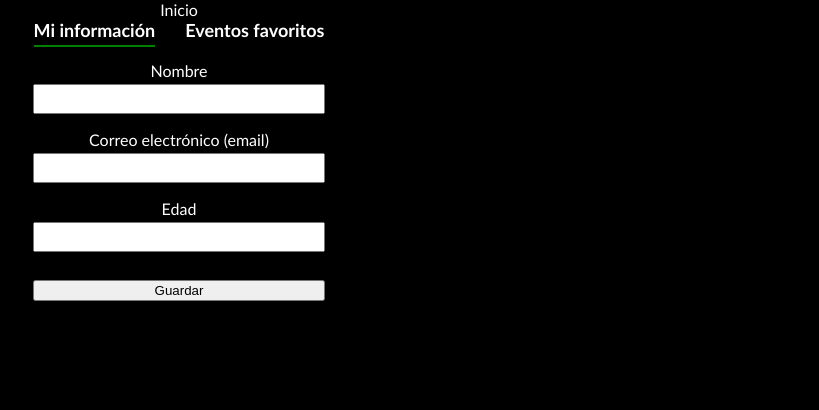
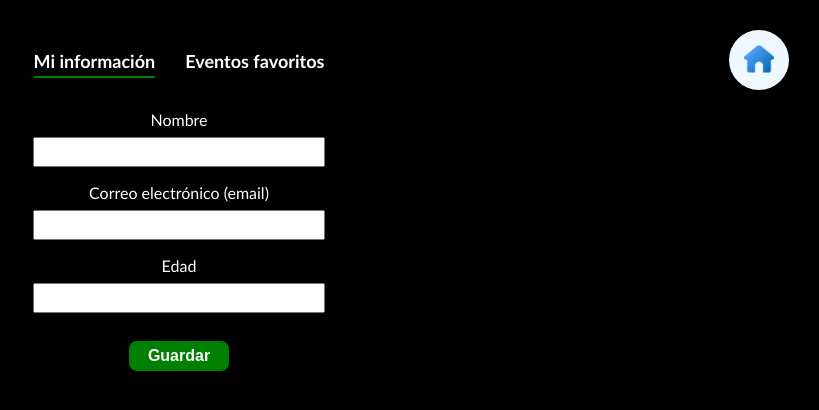
Before and after one commit to ErickRabocse/ticket_master_erick, a React (Vite) app: page /profile/my-info in a window 1280 px wide. Shown: the top 410 px of the page, without its empty margins (461-1280 px from the left). Built offline with nearby package versions, Linux system fonts and the light colour scheme.

Commit message:
styles added to Events, Details, Home and Profile components with a home button

```diff
--- a/src/components/Events/components/EventItem/EventItem.module.css
+++ b/src/components/Events/components/EventItem/EventItem.module.css
@@ -2,7 +2,6 @@
     display: flex;
     margin: 24px 0;
     width: 90%;
-    padding: 10px;
     /* background-color: pink; */
 }
 .eventInfoContainer{
@@ -11,15 +10,12 @@
     width: 90%;
     align-items: start;
     margin-left: 20px;
-    margin-right: 20px;
-    padding-right: 20px;
-
 }
 .eventName{
     margin: 0 0 10px;
 }
 .eventInfo{
-    text-align: left;
+    text-align: justify;
     margin: 0;
     overflow: hidden;
     text-overflow: ellipsis;
--- a/src/components/Events/index.jsx
+++ b/src/components/Events/index.jsx
@@ -4,7 +4,7 @@ import { memo } from 'react'
 
 import EventItem from './components/EventItem'
 
-const Events = ({ searchTerm, events, bgColor }) => {
+const Events = ({ searchTerm, events }) => {
   const navigate = useNavigate()
   const handleEventItemClick = (id) => {
     navigate(`/details/${id}`)
@@ -31,8 +31,7 @@ const Events = ({ searchTerm, events, bgColor }) => {
     )
   }
   return (
-    <div className={`${bgColor ? 'events-container-light' : 'events-container-dark'} mainContainer`}>
-      Events list
+    <div className='mainContainer'>
       {renderEvents()}
     </div>
   )
--- a/src/components/Navbar/Navbar.module.css
+++ b/src/components/Navbar/Navbar.module.css
@@ -17,7 +17,7 @@
 }
 
 .myProfile{
-    margin-left: 24px;
+    margin: 0 20px;
     color: white;
     text-decoration: none;
 }
--- a/src/views/Details/Details.module.css
+++ b/src/views/Details/Details.module.css
@@ -1,4 +1,5 @@
 .mainInfoContainer{
+    position: relative;
     display: flex;
     align-items: flex-start;
     flex-direction: column;
@@ -96,3 +97,24 @@
     text-decoration: none;
     font-size: 15px;
 }
+
+/* HOME BUTTON */
+
+.homeBtnContainer{
+    position: absolute;
+    right: 30px;
+    top: 30px;
+    background-color: aliceblue;
+    height: 60px;
+    width: 60px;
+    display: flex;
+    justify-content: center;
+    align-items: center;
+    border-radius: 50%;
+}
+
+.homeBtn{
+    height: 30px;
+    margin: 25px;
+    cursor: pointer;
+}
--- a/src/views/Details/index.jsx
+++ b/src/views/Details/index.jsx
@@ -1,8 +1,9 @@
 import React, { useEffect, useState } from 'react'
-import { useParams } from 'react-router-dom'
+import { useParams, Link } from 'react-router-dom'
 import styles from './Details.module.css'
 import { format } from 'date-fns'
 import { es } from 'date-fns/locale'
+import home from '../../assets/home.png'
 
 const Details = () => {
   const { eventId } = useParams() //  console.log(eventId)
@@ -36,6 +37,12 @@ const Details = () => {
     <div className={styles.parentContainer}>
       <div className={styles.mainInfoContainer}>
         <section className={styles.heroContainer}>
+          <div className={styles.homeBtnContainer}>
+            <Link to='/'>
+              <img src={home} className={styles.homeBtn} />
+            </Link>
+          </div>
+
           <img src={eventData?.images?.[0]?.url} alt={eventData?.name} className={styles.eventImage} />
           <div className={styles.heroInfoSection}>
             <div>
--- a/src/views/Home/Home.module.css
+++ b/src/views/Home/Home.module.css
@@ -8,8 +8,10 @@
 }
 
 /* USER MODE: DARK & LIGHT */
+
 .userModeButton{
-    display: flex;
+    /* display: flex; */
+    margin: 20px;
     padding: 8px;
     border-radius: 8px;
     font-weight: 700;
--- a/src/views/Home/index.jsx
+++ b/src/views/Home/index.jsx
@@ -55,9 +55,9 @@ const Home = () => {
     }
 
     return (
-      <div>
-        <button onClick={toggleBgMode} className={`${styles.userModeButton}`}>{isToggle ? 'DARK MODE' : 'LIGHT MODE'}</button>
-        <Events searchTerm={searchTerm} events={events} bgColor={bgColor} />
+      <div className={`${bgColor ? 'events-container-light' : 'events-container-dark'} ${styles.mainContainer}`}>
+        <button onClick={toggleBgMode} className={styles.userModeButton}>{isToggle ? 'DARK MODE' : 'LIGHT MODE'}</button>
+        <Events searchTerm={searchTerm} events={events} />
         <ReactPaginate
           className={styles.pagination}
           nextClassName={styles.next}
--- a/src/views/Profile/Profile.module.css
+++ b/src/views/Profile/Profile.module.css
@@ -12,8 +12,26 @@
 .tab:hover{
     opacity: .8;
 }
-.homeLink{
+/* .homeLink{
     color: white;
     text-decoration: none;
     margin: 12px 0;
+} */
+.homeBtnContainer{
+    position: absolute;
+    right: 30px;
+    top: 30px;
+    background-color: aliceblue;
+    height: 60px;
+    width: 60px;
+    display: flex;
+    justify-content: center;
+    align-items: center;
+    border-radius: 50%;
 }
+
+.homeBtn{
+    height: 30px;
+    margin: 25px;
+    cursor: pointer;
+}
--- a/src/views/Profile/components/MyInfo/MyInfo.module.css
+++ b/src/views/Profile/components/MyInfo/MyInfo.module.css
@@ -16,9 +16,22 @@
     font-size: 16px;
     width: 280px;
     padding: 4px;
-    margin-top: 4px;
+    margin-top: 8px;
 }
 .submitButton{
-    width: 292px;
+    width: 100px;
+    height: 30px;
     margin-top: 20px;
+    padding: 5px 10px;
+    border-radius: 8px;
+    border: none;
+    background-color: green;
+    color: white;
+    font-size: 16px;
+    cursor: pointer;
+    font-weight: bold;
 }
+.submitButton:hover{
+    background-color: white;
+    color: green;
+}
--- a/src/views/Profile/index.jsx
+++ b/src/views/Profile/index.jsx
@@ -1,6 +1,7 @@
 import React from 'react'
 import { Link, Outlet, useLocation, useNavigate } from 'react-router-dom'
 import styles from './Profile.module.css'
+import home from '../../assets/home.png'
 
 const Profile = () => {
   const { pathname } = useLocation()
@@ -11,8 +12,13 @@ const Profile = () => {
 
   return (
     <div>
-      <Link to='/' className={styles.homeLink}>Inicio</Link>
-      <div style={{ marginBottom: '12px' }}>
+      <div className={styles.homeBtnContainer}>
+        <Link to='/' className={styles.homeLink}>
+          <img src={home} className={styles.homeBtn} />
+        </Link>
+      </div>
+
+      <div style={{ margin: '50px 12px 30px' }}>
         <span
           className={`${pathname.includes('my-info') ? styles.active : ''} ${styles.tab}`}
           onClick={() => { handleTabClick('my-info') }}
```
